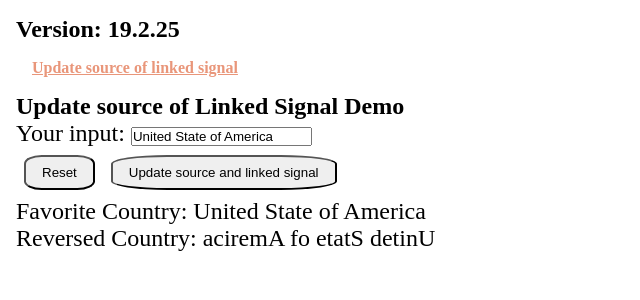
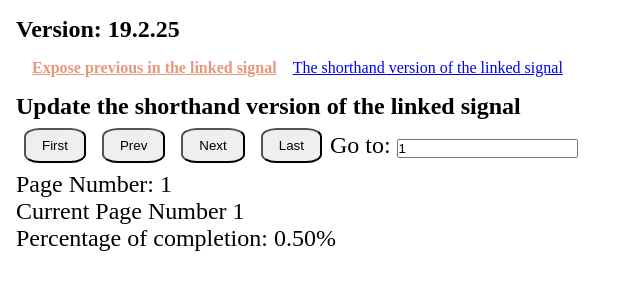
Before and after one commit to railsstudent/ng-linkedsignal-demo, an Angular app: page /expose-previous in a window 1280 px wide. Before the commit this address led to /update-source. Shown: the top 300 px of the page, without its empty margins (0-640 px from the left). Built offline with nearby package versions, Linux system fonts and the light colour scheme.

Commit message:
feat: linkedSiganl that exposes previous

```diff
--- a/src/app/app.routes.ts
+++ b/src/app/app.routes.ts
@@ -1,32 +1,32 @@
 import { Routes } from '@angular/router';
 
 export const routes: Routes = [
-    // {
-    //     path: 'resource',
-    //     loadComponent: () => import('./pokemon/pokemon/pokemon.component')
-    // },
     {
-        path: 'update-source',
+        path: 'expose-previous',
+        loadComponent: () => import('./pagination/pagination.component')
+    },
+    {
+        path: 'update-shorthand',
         loadComponent: () => import('./favorite-country/favorite-country.component')
     },
     {
         path: '',
         pathMatch: 'full',
-        redirectTo: 'update-source'
+        redirectTo: 'update-linked-signal'
     },
     {
         path: '**',
-        redirectTo: 'update-source'
+        redirectTo: 'update-linked-signal'
     }
 ];
 
 export const navLinks = [
     {
-      link: 'Update source of linked signal',
-      path: ['update-source'],
+        link: 'Expose previous in the linked signal',
+        path: ['expose-previous'],
     },
-    // {
-    //   link: 'Pokemon Resource',
-    //   path: ['resource'],
-    // },
-  ];
+    {
+      link: 'The shorthand version of the linked signal',
+      path: ['update-shorthand'],
+    },
+];
--- a/src/app/favorite-country/favorite-country.component.ts
+++ b/src/app/favorite-country/favorite-country.component.ts
@@ -6,10 +6,12 @@ import { FormsModule } from '@angular/forms';
   standalone: true,
   imports: [FormsModule],
   template: `
-    <h2>Update source of Linked Signal Demo</h2>
-    <p>Your input: <input [(ngModel)]="favoriteCountry" /></p>
-    <button (click)="reset()">Reset</button>
+    <h2>Update the shorthand version of the linked signal. Set and update the signal</h2>
+    <p>Update country: <input [(ngModel)]="country" /></p>
+    <p>Update favorite country: <input [(ngModel)]="favoriteCountry" /></p>
+    <button (click)="country.set('United States of America')">Reset</button>
     <button (click)="changeCountry()">Update source and linked signal</button>
+    <p>Country: {{ country() }}</p>
     <p>Favorite Country: {{ favoriteCountry() }}</p>
     <p>Reversed Country: {{ reversedFavoriteCountry() }}</p>
   `,
@@ -17,13 +19,9 @@ import { FormsModule } from '@angular/forms';
   changeDetection: ChangeDetectionStrategy.OnPush
 })
 export default class FavoriteCountryComponent {
-  country = signal('United State of America')
+  country = signal('United States of America')
 
-  favoriteCountry = linkedSignal({
-    source: this.country,
-    computation: (options) => options
-  });
-
+  favoriteCountry = linkedSignal(() => this.country());
   reversedFavoriteCountry = computed(() => this.favoriteCountry().split('').toReversed().join(''));
 
   changeCountry() {
@@ -33,8 +31,4 @@ export default class FavoriteCountryComponent {
     // updated the linked signal because it is a writable signal
     this.favoriteCountry.update((c) => c.toUpperCase());
   }
-
-  reset() {
-    this.country.set('United States of America');
-  }
 }
--- /dev/null
+++ b/src/app/pagination/pagination.component.ts
@@ -0,0 +1,51 @@
+import { ChangeDetectionStrategy, Component, computed, linkedSignal, signal } from '@angular/core';
+import { FormsModule } from '@angular/forms';
+
+const LAST_PAGE = 200;
+
+@Component({
+  selector: 'app-pagination',
+  standalone: true,
+  imports: [FormsModule],
+  template: `
+     <h2>Update the shorthand version of the linked signal</h2>
+    <div>
+      <button (click)="pageNumber.set(1)">First</button>
+      <button (click)="changePageNumber(-1)">Prev</button>
+      <button (click)="changePageNumber(1)">Next</button>
+      <button (click)="pageNumber.set(lastPage)">Last</button>
+      <p>Go to: <input type="number" [(ngModel)]="pageNumber" /></p>
+    </div>
+    <p>Page Number: {{ pageNumber() }}</p>
+    <p>Current Page Number {{ currentPageNumber() }}</p>
+    <p>Percentage of completion: {{ percentageOfCompletion() }}</p>
+  `,
+  styles: `
+    div {
+      display: flex;
+      align-items: center;
+    }
+  `,
+  changeDetection: ChangeDetectionStrategy.OnPush
+})
+export default class PaginationComponent {
+  lastPage = LAST_PAGE;
+  pageNumber = signal(1)
+
+  currentPageNumber = linkedSignal<number, number>({
+    source: this.pageNumber,
+    computation: (pageNumber, previous) => {
+      if (!previous) {
+        return pageNumber;
+      }
+
+      return (pageNumber < 1 || pageNumber > LAST_PAGE) ? previous.value : pageNumber
+    }
+  });
+
+  percentageOfCompletion = computed(() => `${((this.currentPageNumber() * 1.0) * 100 / LAST_PAGE).toFixed(2)}%`);
+
+  changePageNumber(offset: number) {
+    this.pageNumber.update((value) => Math.max(1, Math.min(LAST_PAGE, value + offset)));
+  }
+}
```
Also changed, not shown: 1 other file (tests, documents, lock files or other folders).
